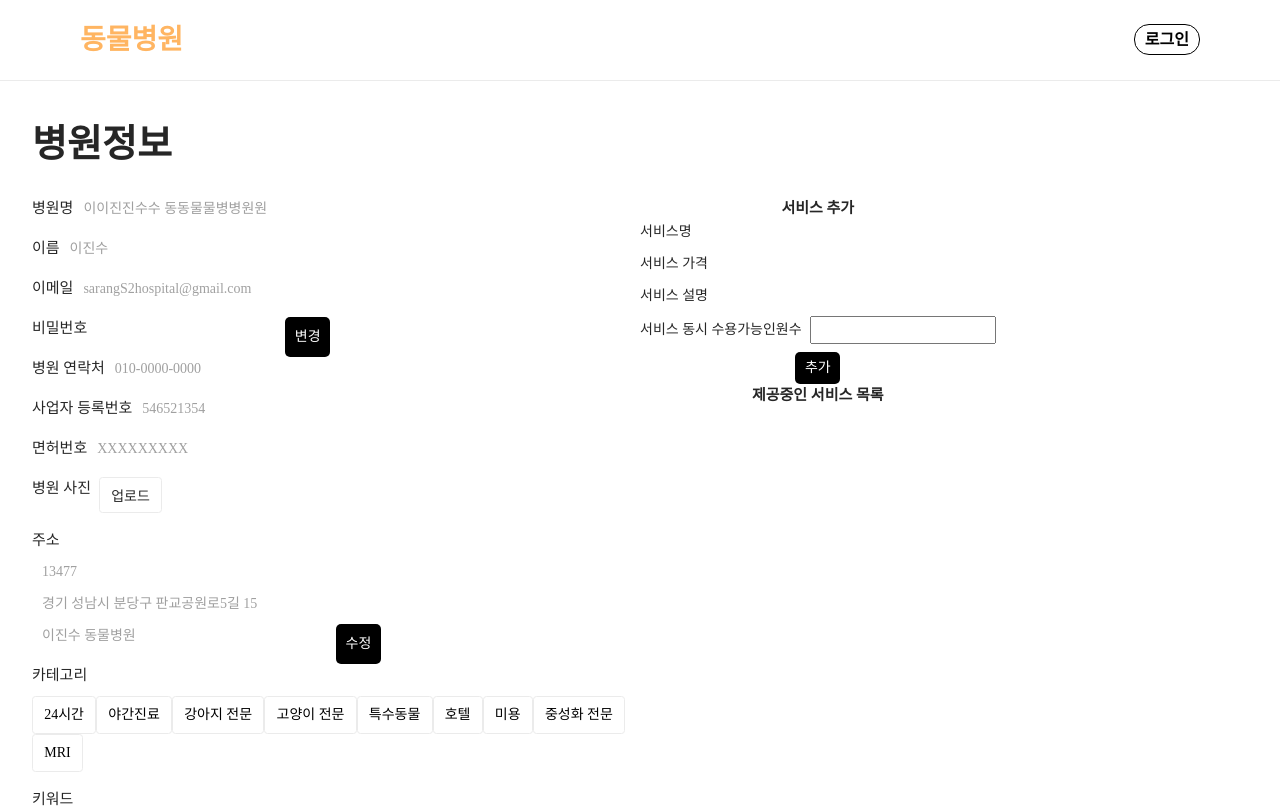
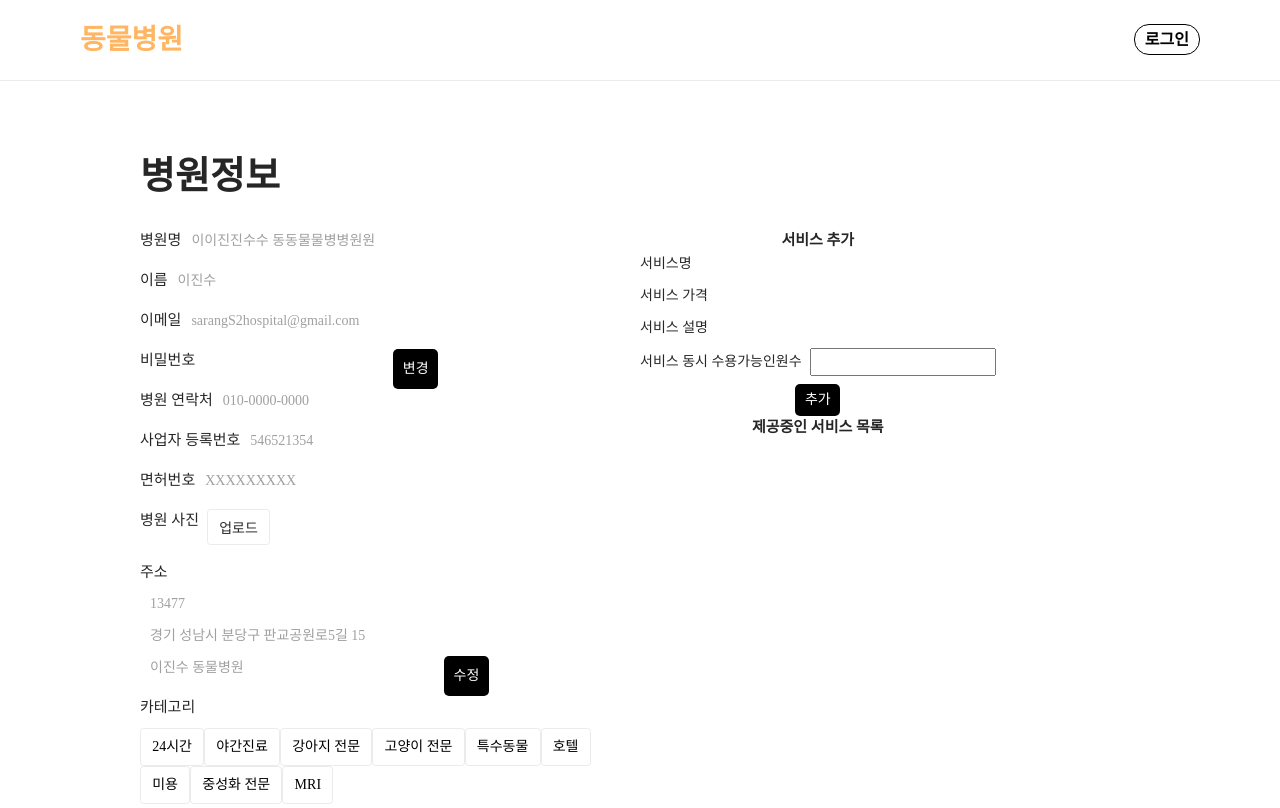
Before and after one commit to ejaman/Animal-Hospital, a React (Create React App) app in the folder client/: page /hospital-info in a window 1280 px wide. Shown: the top 808 px of the page. Built offline with nearby package versions, Linux system fonts and the light colour scheme.

Commit message:
[#225]style:정렬 변경, 안 쓰는 모듈  삭제, 컴포넌트 추가

```diff
--- a/client/src/pages/hospital-info/HospitalInfo.tsx
+++ b/client/src/pages/hospital-info/HospitalInfo.tsx
@@ -1,12 +1,13 @@
 // react와 vanilla js 혼종인 파일이다. 리액트로 서서히 바꿔나가자
-import React, { useState, useCallback, useEffect, useRef, MouseEvent } from 'react';
+import React, { useState, useCallback, useEffect, useRef } from 'react';
 import DaumPostcode from "react-daum-postcode";
 import Modal from "react-modal";
 import { HospitalInfoType, HospitalServiceInfoType, Data } from "./Interface";
 import "antd/dist/antd.min.css";
-import { Button, Form, Typography, Row, Col} from "antd";
+import { Button, Form, Row, Col} from "antd";
 import { theme } from '../../styles/Colors';
 import {
+  HospitalContainer,
   UploadFileLabel,
   UploadFileInput,
   CategoryLabel,
@@ -17,7 +18,6 @@ import {
 import { ModalStyle } from "../../components/ModalStyle";
 import {
   Title,
-  MainContainer,
   Container,
   InputLabel,
   InfoInput,
@@ -379,18 +379,10 @@ export default function HospitalInfo() {
 
   return (
     <div style={{ margin: "0 2rem 2rem 2rem" }}>
-      <div className="ant-typography">
-        <Title>병원정보</Title>
-      </div>
-      <div
-        // style={{
-        //   borderStyle: "solid",
-        //   borderColor: `${theme.palette.orange}`,
-        //   borderWidth: "10px",
-        //   borderRadius: "5%",
-        //   padding: "1rem 2rem 1rem 2rem"
-        // }}
-      >
+      <HospitalContainer>
+        <div className="ant-typography">
+          <Title>병원정보</Title>
+        </div>
         <Row>
           <Col span={12}>
             <Form name="hospitalInfoForm">
@@ -803,7 +795,7 @@ export default function HospitalInfo() {
             </Form>
           </Col>
         </Row>
-      </div>
+      </HospitalContainer>
       <DeactivateContainer>
         <p>Animal Hospital에서 탈퇴하고 싶으신가요?</p>
         <DeactiveBtn onClick={withdrawButtonHandler}>탈퇴하기</DeactiveBtn>
--- a/client/src/pages/hospital-info/Style.tsx
+++ b/client/src/pages/hospital-info/Style.tsx
@@ -1,9 +1,11 @@
 import styled from "styled-components";
 import { theme } from '../../styles/Colors';
 
-const SubTitle = styled.span`
-  font-size: 16px;
-`
+const HospitalContainer = styled.div`
+max-width: 1000px;
+margin: 2rem auto;
+`;
+
 /* 사진 추가 css */
 
 const UploadFileLabel = styled.label`
@@ -131,4 +133,4 @@ const KeywordInput = styled.div`
   }
 `
 
-export { SubTitle, UploadFileLabel, UploadFileInput, CategoryLabel, DayLabel, TimeLabel, KeywordInput };
+export { HospitalContainer, UploadFileLabel, UploadFileInput, CategoryLabel, DayLabel, TimeLabel, KeywordInput };
```
